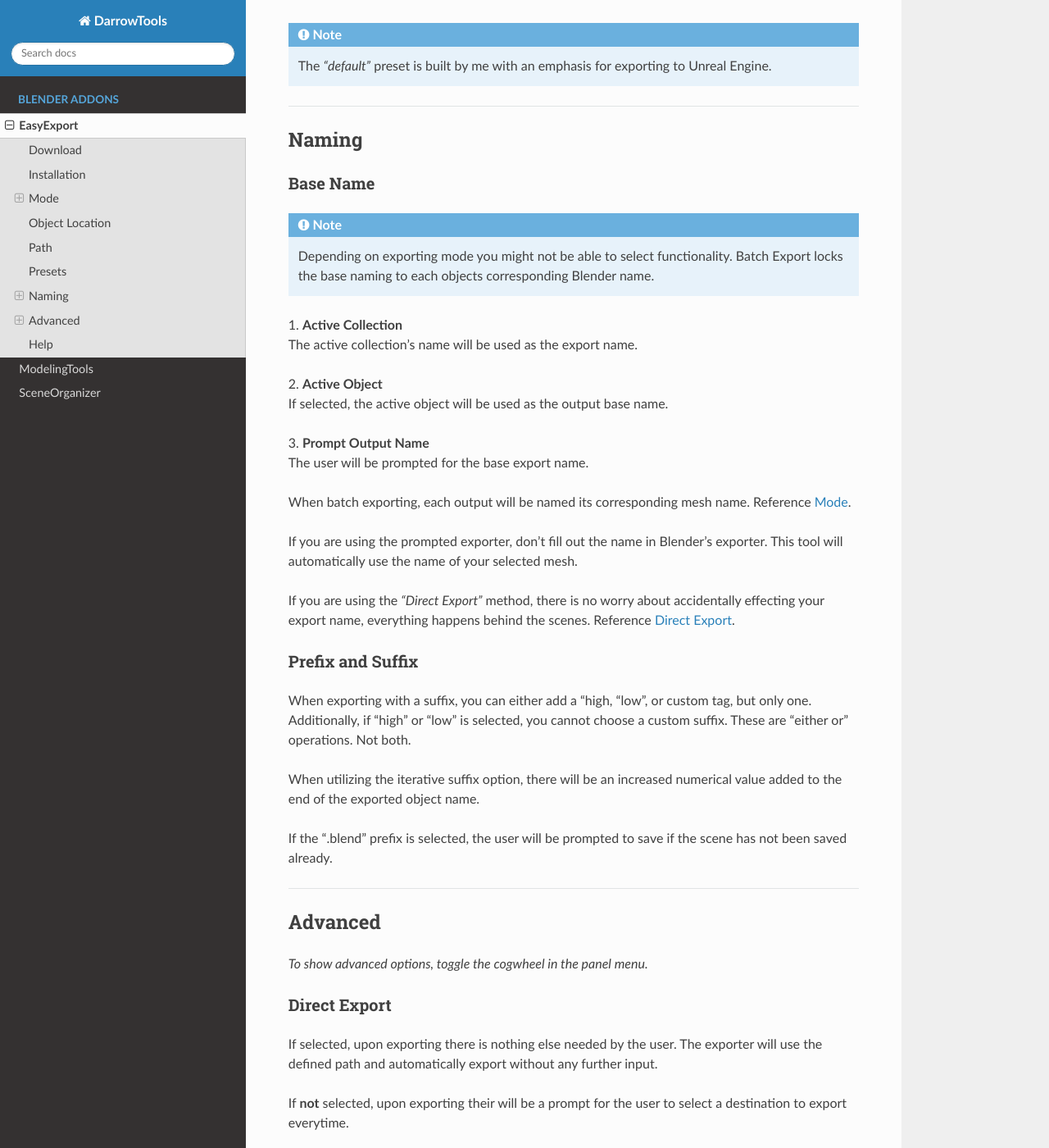
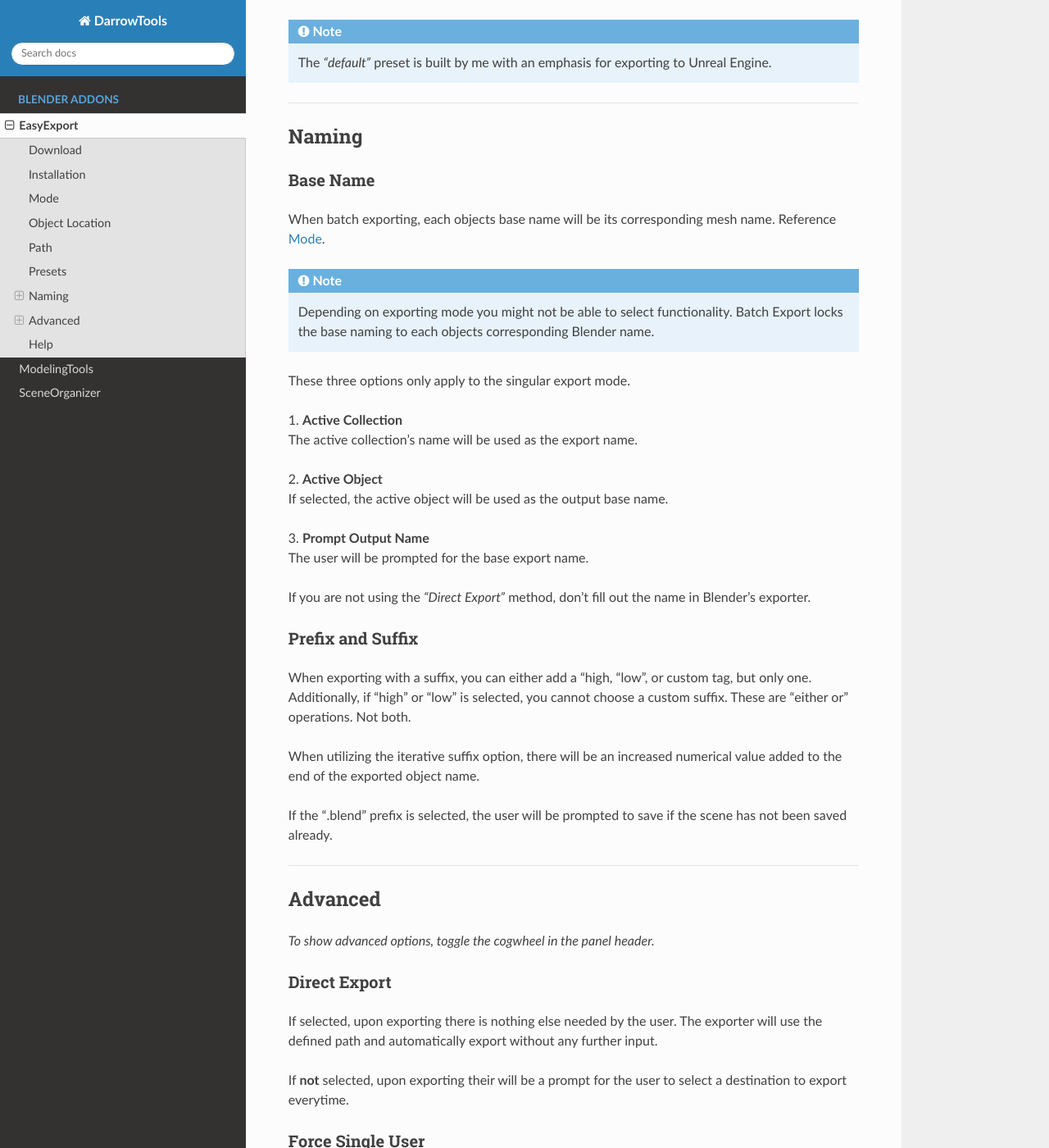
Before and after one commit to BlakeDarrow/DarrowRecipes, a Sphinx documentation site: the page built from source/sphinx/EasyExport.rst, in a window 1280 px wide and 1400 px high, scrolled down 2387 px. Shown: the whole window at 82% size. Built offline with Sphinx 7.4.7 and the Read the Docs theme 2.0.0, drawn with Linux system fonts in a browser that asks for light colours; some of the changed text lies outside the part shown.

Commit message:
EasyExport docs

```diff
--- a/source/sphinx/EasyExport.rst
+++ b/source/sphinx/EasyExport.rst
@@ -139,7 +135,11 @@
 Base Name
 ---------------
 
+| When batch exporting, each objects base name will be its corresponding mesh name. Reference :ref:`ModeRef`.
+
 .. note:: Depending on exporting mode you might not be able to select functionality. Batch Export locks the base naming to each objects corresponding Blender name.
+
+| These three options only apply to the singular export mode.
 
 | 1. **Active Collection**
 | The active collection's name will be used as the export name.
@@ -149,13 +149,8 @@
 
 | 3. **Prompt Output Name**
 | The user will be prompted for the base export name.
-
-When batch exporting, each output will be named its corresponding mesh name. Reference :ref:`ModeRef`.
-
-| If you are using the prompted exporter, don't fill out the name in Blender's exporter. This tool will automatically use the name of your selected mesh.
 |
-| If you are using the *"Direct Export"* method, there is no worry about accidentally effecting your export name, everything happens behind the scenes.  Reference :ref:`direct`.
-
+| If you are not using the *"Direct Export"* method, don't fill out the name in Blender's exporter.
 
 Prefix and Suffix
 -----------------
@@ -174,7 +169,7 @@
 Advanced
 ++++++++++
 
-*To show advanced options, toggle the cogwheel in the panel menu.*
+*To show advanced options, toggle the cogwheel in the panel header.*
 
 .. _direct:
 
--- a/source/sphinx/index.rst
+++ b/source/sphinx/index.rst
@@ -34,7 +34,7 @@
 .. image:: https://img.shields.io/github/v/release/BlakeDarrow/EasyExport
     :target: https://github.com/BlakeDarrow/EasyExport/releases/latest
 
-Easy FBX Exporting for Blender with just a click. This tool allows you to not worry about settings or naming conventions, and simply hit export and forget about it. Using standard export options for both Unreal and Unity, this tools allows you to easily export your selected objects with the correct object name -- by default.
+Easy FBX Exporting for Blender with just a click. This tool allows you to not worry about settings or naming conventions, and simply hit export and forget about it. Using the users custom export settings, this tools allows you to very easily define an export workflow.
 
 .. raw:: html
 
```
Also changed, not shown: other parts of source/sphinx/EasyExport.rst (+7 -11 lines).
